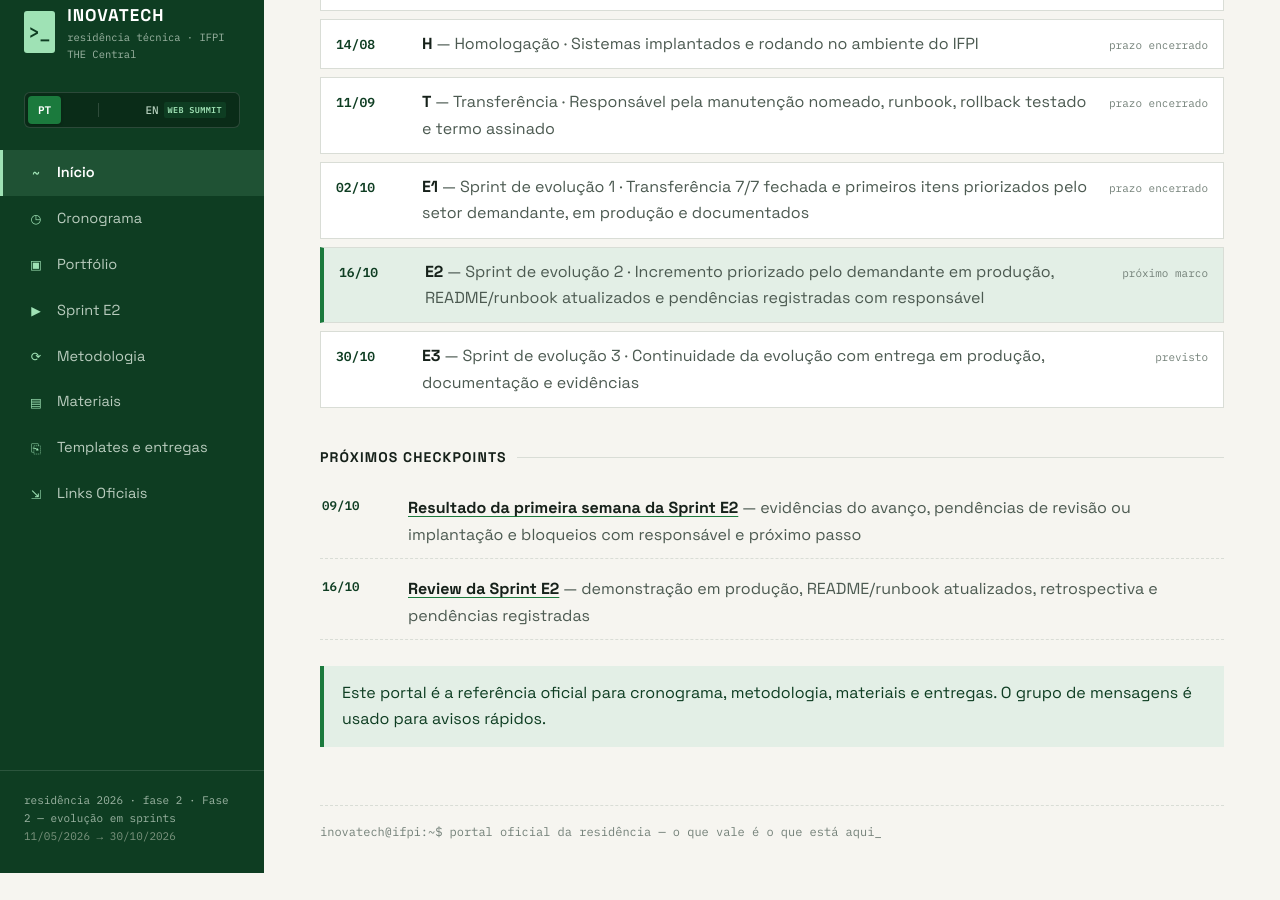
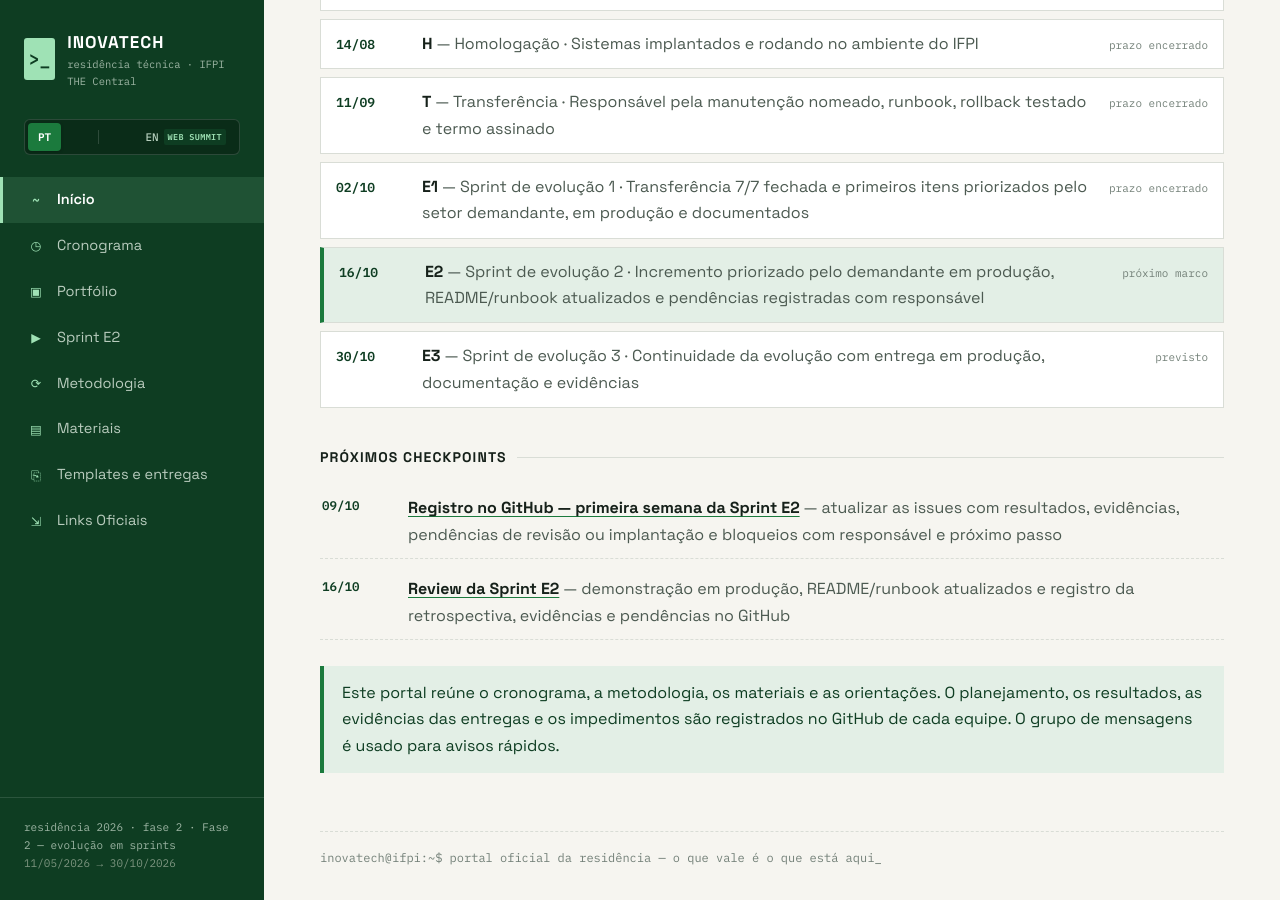
Before and after one commit to inovatech-ifpi/portal, a Jekyll site: the page built from index.md, in a window 1280 px wide and 900 px high, scrolled down 1275 px. Built offline with Jekyll 4.4.1, drawn with Linux system fonts in a browser that asks for light colours; before the commit the page ends 2148 px from its top, so only the background shows below that.

Commit message:
fix(inicio): explicita registros no GitHub nos checkpoints

```diff
--- a/_data/portal.yml
+++ b/_data/portal.yml
@@ -203,12 +203,12 @@
 
 deadlines:
   - date: "09/10"
-    title: "Resultado da primeira semana da Sprint E2"
-    detail: "evidências do avanço, pendências de revisão ou implantação e bloqueios com responsável e próximo passo"
+    title: "Registro no GitHub — primeira semana da Sprint E2"
+    detail: "atualizar as issues com resultados, evidências, pendências de revisão ou implantação e bloqueios com responsável e próximo passo"
     link: "/sprint-e2/"
   - date: "16/10"
     title: "Review da Sprint E2"
-    detail: "demonstração em produção, README/runbook atualizados, retrospectiva e pendências registradas"
+    detail: "demonstração em produção, README/runbook atualizados e registro da retrospectiva, evidências e pendências no GitHub"
     link: "/sprint-e2/"
 
 contacts:
--- a/index.md
+++ b/index.md
@@ -80,5 +80,7 @@
   {% endfor %}
 </ul>
 
-> Este portal é a referência oficial para cronograma, metodologia, materiais e
-> entregas. O grupo de mensagens é usado para avisos rápidos.
+> Este portal reúne o cronograma, a metodologia, os materiais e as orientações.
+> O planejamento, os resultados, as evidências das entregas e os impedimentos
+> são registrados no GitHub de cada equipe. O grupo de mensagens é usado para
+> avisos rápidos.
```
